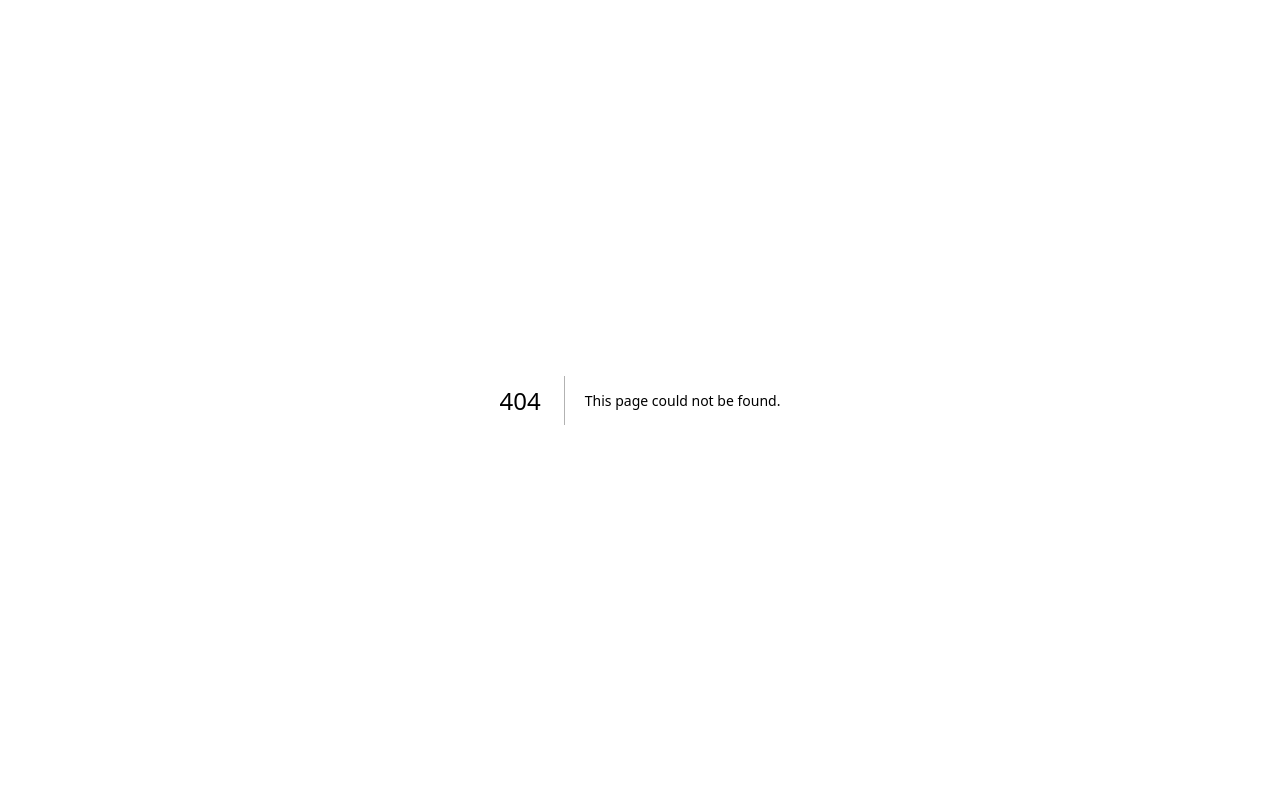
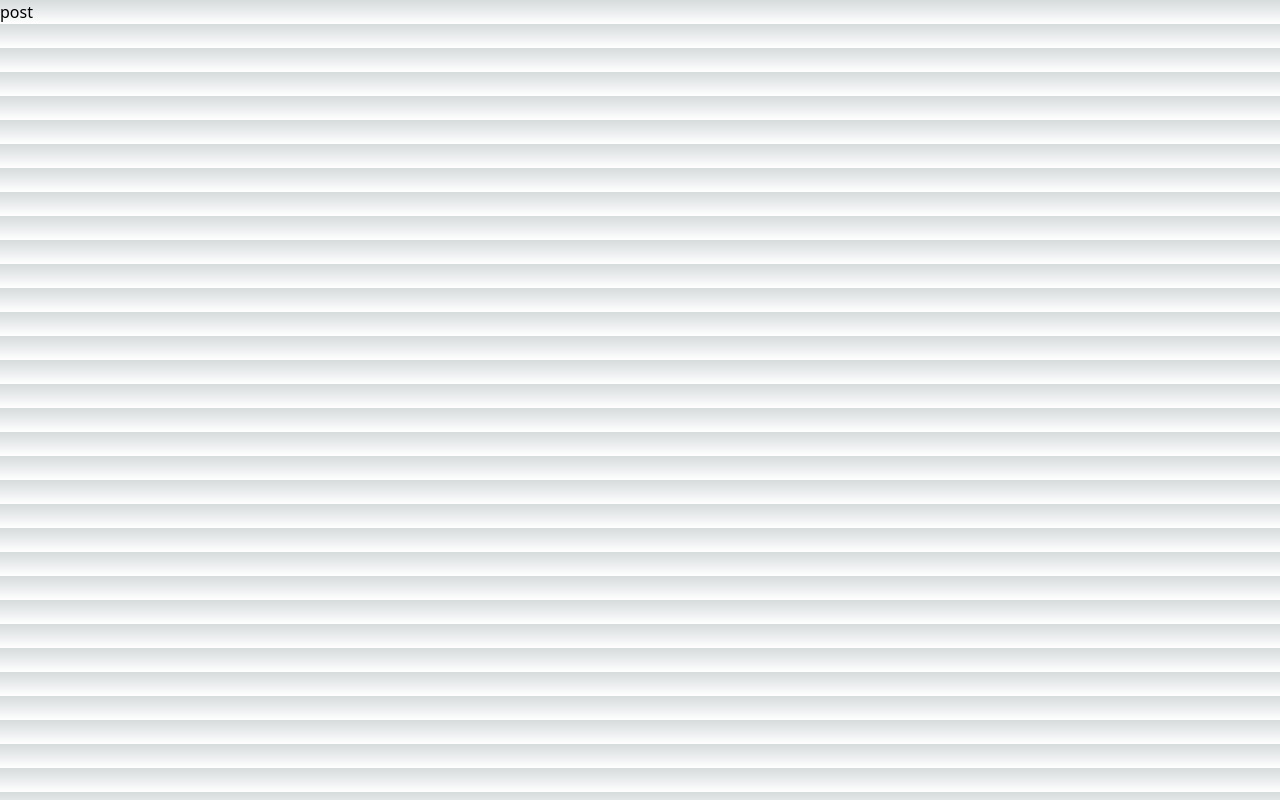
Before and after one commit to SoheilFM/nextjsApp, a Next.js app in the folder my-app-with-nextjs/: page /blog in a window 1280 px wide. Before the commit this address had no page. Built offline with nearby package versions, Linux system fonts and the light colour scheme.

Commit message:
Adding about and blog Routes

```diff
--- /dev/null
+++ b/my-app-with-nextjs/app/about/me/page.tsx
@@ -0,0 +1,3 @@
+export default function Me() {
+    return <div>me</div>;
+}
--- /dev/null
+++ b/my-app-with-nextjs/app/blog/[...slug]/page.tsx
@@ -0,0 +1,3 @@
+export default function BlogPost() {
+    return <div>post</div>;
+}
--- /dev/null
+++ b/my-app-with-nextjs/app/blog/page.tsx
@@ -0,0 +1,3 @@
+export default function Blog() {
+    return <div>blog</div>;
+}
--- a/my-app-with-nextjs/package.json
+++ b/my-app-with-nextjs/package.json
@@ -1,6 +1,6 @@
 {
     "name": "my-app-with-nextjs",
-  "version": "0.1.0",
+    "version": "0.2.0",
     "private": true,
     "scripts": {
         "dev": "next dev",
```
Lines whose indentation alone changed are shown as unchanged.
